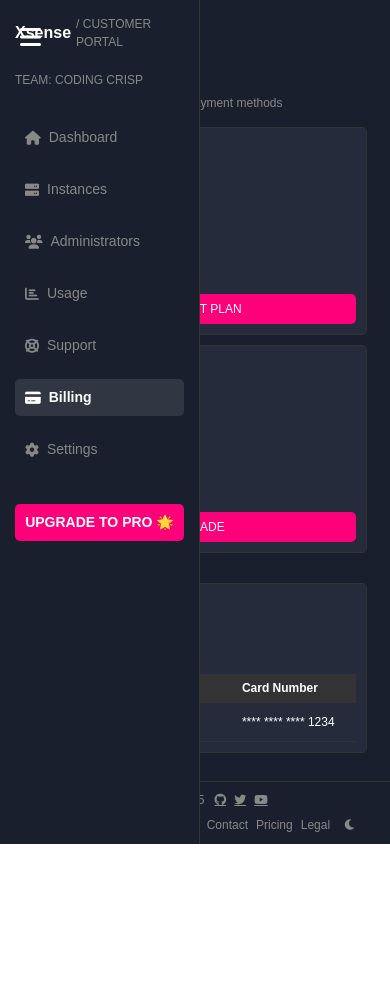
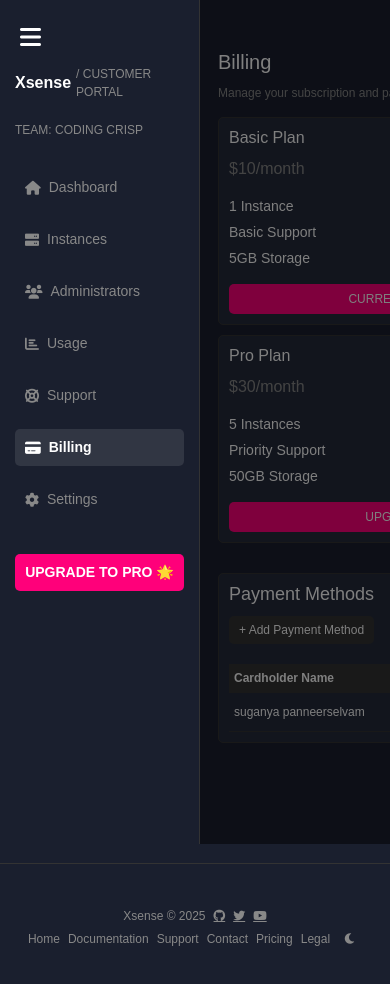
Before and after one commit to suganyapanneerselvam/Customerpaymentpage, an Angular app: page /billing in a window 390 px wide. Both pictures are taken after a click on the element 30 px from the left and 38 px from the top of the page. Shown: the top 984 px of the page. Before the commit the page ends 844 px from the top, so only its background shows below. Built offline with nearby package versions, Linux system fonts and the light colour scheme.

Commit message:
changesomestyles

```diff
--- a/src/app/app.component.css
+++ b/src/app/app.component.css
@@ -54,6 +54,7 @@
   display: flex;
   align-items: center;
   margin-bottom: 20px;
+  padding-top: 50px; /* Add padding to avoid overlap with hamburger */
 }
 
 .logo-text {
@@ -132,8 +133,10 @@
   margin-left: 250px;
   padding: 30px;
   padding-top: 50px;
+  padding-bottom: 80px; /* Add padding to avoid footer overlap */
   flex: 1;
-  transition: margin-left 0.3s ease;
+  transition: margin-left 0.3s ease, transform 0.3s ease;
+  min-height: calc(100vh - 120px); /* Ensure content takes full height minus footer */
 }
 
 .hamburger {
@@ -145,6 +148,21 @@
   color: var(--text-color);
   cursor: pointer;
   z-index: 1100;
+}
+
+.sidebar-backdrop {
+  display: none;
+  position: fixed;
+  top: 0;
+  left: 0;
+  width: 100%;
+  height: 100%;
+  background-color: rgba(0, 0, 0, 0.5);
+  z-index: 900; /* Below sidebar but above content */
+}
+
+.sidebar-backdrop.active {
+  display: block;
 }
 
 /* Footer styles */
@@ -161,6 +179,7 @@
   flex-wrap: wrap;
   gap: 15px;
   z-index: 999;
+  position: relative;
 }
 
 .footer-left {
@@ -284,6 +303,7 @@
 
   .main-content {
     margin-left: 220px;
+    padding-bottom: 80px; /* Ensure space for footer */
   }
 
   .footer {
@@ -345,33 +365,51 @@
     margin-left: 0;
     padding: 15px;
     padding-top: 60px;
+    padding-bottom: 100px; /* Increased padding to ensure footer doesn't overlap */
+    transition: transform 0.3s ease;
+    min-height: calc(100vh - 150px); /* Adjust for taller footer on mobile */
+  }
+
+  .main-content.sidebar-open {
+    transform: translateX(200px); /* Slide content to the right when sidebar is open */
   }
 
   .footer {
     margin-left: 0;
     width: 100%;
     flex-direction: column;
-    gap: 15px;
-    padding: 15px 20px;
-    text-align: center;
+    align-items: center;
+    justify-content: center;
+    gap: 12px;
+    padding: 15px;
+    position: relative;
+    min-height: 120px; /* Ensure footer has enough height */
   }
 
   .footer-left {
     flex-direction: row;
     justify-content: center;
-    gap: 12px;
+    align-items: center;
+    gap: 10px;
     flex-wrap: wrap;
+    width: 100%;
   }
 
   .footer-right {
     flex-wrap: wrap;
     justify-content: center;
-    gap: 10px;
+    align-items: center;
+    gap: 8px;
+    width: 100%;
   }
 
   .footer-left span,
   .footer-right a {
     font-size: 14px;
+  }
+
+  .social-icons {
+    justify-content: center;
   }
 
   .social-icons a,
@@ -411,13 +449,20 @@
 
 /* Smaller mobile devices (max-width: 480px) */
 @media (max-width: 480px) {
+  .main-content {
+    padding: 10px;
+    padding-top: 50px;
+    padding-bottom: 120px; /* Ensure space for footer */
+  }
+
   .footer {
-    padding: 12px 15px;
-    gap: 12px;
+    padding: 12px;
+    gap: 10px;
+    min-height: 130px;
   }
 
   .footer-left {
-    gap: 10px;
+    gap: 8px;
   }
 
   .footer-right {
@@ -441,13 +486,20 @@
 
 /* Very small devices (max-width: 360px) */
 @media (max-width: 360px) {
+  .main-content {
+    padding: 8px;
+    padding-top: 50px;
+    padding-bottom: 140px; /* Extra space for footer */
+  }
+
   .footer {
-    padding: 10px 10px;
-    gap: 10px;
+    padding: 10px;
+    gap: 8px;
+    min-height: 140px;
   }
 
   .footer-left {
-    gap: 8px;
+    gap: 6px;
   }
 
   .footer-right {
--- a/src/app/app.component.html
+++ b/src/app/app.component.html
@@ -54,8 +54,11 @@
     <button class="upgrade-btn">UPGRADE TO PRO 🌟</button>
   </div>
 
+  <!-- Backdrop for Mobile Sidebar -->
+  <div class="sidebar-backdrop d-lg-none" [ngClass]="{'active': sidebarOpen}" (click)="toggleSidebar()"></div>
+
   <!-- Main Content -->
-  <div class="main-content">
+  <div class="main-content" [ngClass]="{'sidebar-open': sidebarOpen}">
     <router-outlet></router-outlet>
   </div>
 
--- a/src/app/dashboard/dashboard.component.css
+++ b/src/app/dashboard/dashboard.component.css
@@ -1,33 +1,40 @@
+/* Ensure box-sizing is applied globally within the component */
+.dashboard-container * {
+  box-sizing: border-box;
+}
+
 .dashboard-container {
   padding: 20px;
   color: var(--text-color);
   background-color: var(--background-color);
   box-sizing: border-box;
-  height: calc(100vh - 120px);
+  height: auto; /* Allow natural height */
   display: flex;
   flex-direction: column;
-  overflow: hidden;
+  overflow: hidden; /* Prevent internal scrollbar */
+  font-family: "Roboto", "Helvetica", "Arial", sans-serif;
 }
 
 .welcome {
   font-size: 28px;
   font-weight: bold;
   margin-bottom: 8px;
-  flex-shrink: 0;
+  flex-shrink: 0; /* Prevent shrinking */
 }
 
 .subtitle {
   color: var(--secondary-text-color);
   margin-bottom: 20px;
   font-size: 16px;
-  flex-shrink: 0;
+  flex-shrink: 0; /* Prevent shrinking */
 }
 
 .setup-grid {
   display: flex;
   gap: 20px;
   flex: 1;
-  min-height: 0;
+  min-height: 0; /* Allow shrinking */
+  overflow: hidden; /* Prevent scrollbar in grid */
 }
 
 .setup-column {
@@ -36,7 +43,9 @@
   padding: 20px;
   border-radius: 8px;
   border: 1px solid var(--border-color);
-  overflow-y: auto;
+  overflow: hidden; /* Prevent internal scrollbar */
+  display: flex;
+  flex-direction: column;
 }
 
 .support-column {
@@ -47,19 +56,21 @@
   border: 1px solid var(--border-color);
   display: flex;
   flex-direction: column;
-  overflow: hidden;
+  overflow: hidden; /* Prevent internal scrollbar */
 }
 
 .support-column h2 {
   color: var(--text-color);
   font-size: 20px;
   margin-bottom: 15px;
+  flex-shrink: 0; /* Prevent shrinking */
 }
 
 .support-links {
   list-style: none;
   padding: 0;
   flex: 1;
+  overflow: hidden; /* Prevent scrollbar in links */
 }
 
 .support-links li {
--- a/src/app/instances/instances.component.css
+++ b/src/app/instances/instances.component.css
@@ -3,9 +3,10 @@
   color: var(--text-color);
   background-color: var(--background-color);
   box-sizing: border-box;
-  min-height: calc(100vh - 120px);
+  height: auto; /* Changed to auto to prevent forced scrolling */
   display: flex;
   flex-direction: column;
+  overflow: hidden;
 }
 
 .instances-title {
@@ -37,6 +38,7 @@
   gap: 20px;
   flex: 1;
   min-height: 0;
+  overflow: visible; /* Ensure no scrollbar */
 }
 
 .instance-card, .create-instance-section {
--- a/src/app/support/support.component.css
+++ b/src/app/support/support.component.css
@@ -3,12 +3,13 @@
   color: var(--text-color);
   background-color: var(--background-color);
   box-sizing: border-box;
-  min-height: calc(100vh - 120px);
+  height: auto; /* Changed to auto to prevent forced scrolling */
   display: flex;
   flex-direction: column;
   align-items: center;
   text-align: center;
   width: 100%;
+  overflow: hidden;
 }
 
 .support-title {
@@ -32,6 +33,7 @@
   max-width: 600px;
   display: flex;
   flex-direction: column;
+  overflow: visible; /* Ensure no scrollbar */
 }
 
 .card-title {
@@ -95,7 +97,7 @@
 @media (max-width: 925px) {
   .support-container {
     padding: 15px 10px;
-    min-height: calc(100vh - 130px);
+    height: auto; /* Ensure natural height */
   }
 
   .support-card {
@@ -130,7 +132,7 @@
 @media (max-width: 768px) {
   .support-container {
     padding: 15px 10px;
-    min-height: calc(100vh - 150px); /* Adjusted for hamburger menu */
+    height: auto; /* Ensure natural height */
     align-items: center;
     justify-content: flex-start;
   }
--- a/src/app/usage/usage.component.css
+++ b/src/app/usage/usage.component.css
@@ -3,9 +3,10 @@
   color: var(--text-color);
   background-color: var(--background-color);
   box-sizing: border-box;
-  min-height: calc(100vh - 120px);
+  height: auto; /* Changed to auto to prevent forced scrolling */
   display: flex;
   flex-direction: column;
+  overflow: hidden;
 }
 
 h1 {
@@ -25,6 +26,7 @@
   gap: 20px;
   margin-bottom: 30px;
   flex-wrap: wrap;
+  overflow: visible; /* Ensure no scrollbar */
 }
 
 .metric-card {
@@ -53,6 +55,7 @@
   background-color: var(--card-background);
   border: 1px solid var(--border-color);
   border-radius: 5px;
+  overflow: visible; /* Ensure no scrollbar */
 }
 
 .detailed-usage-section h2 {
```
